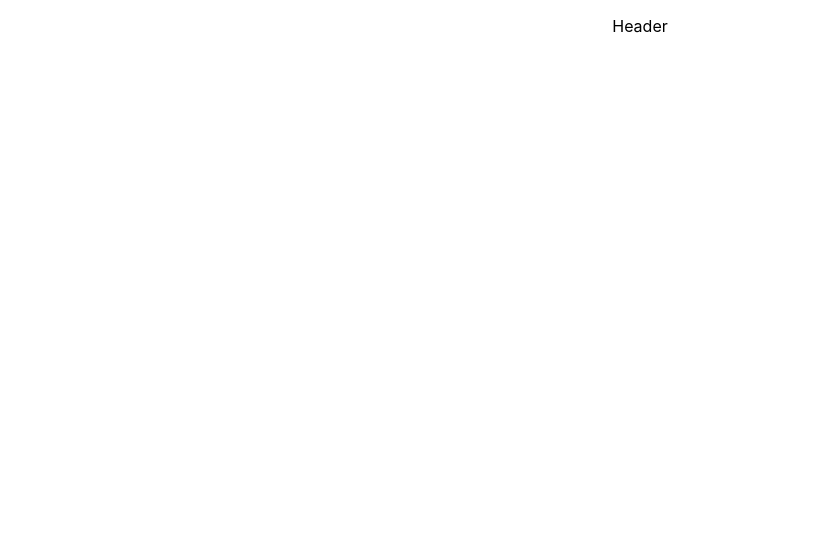
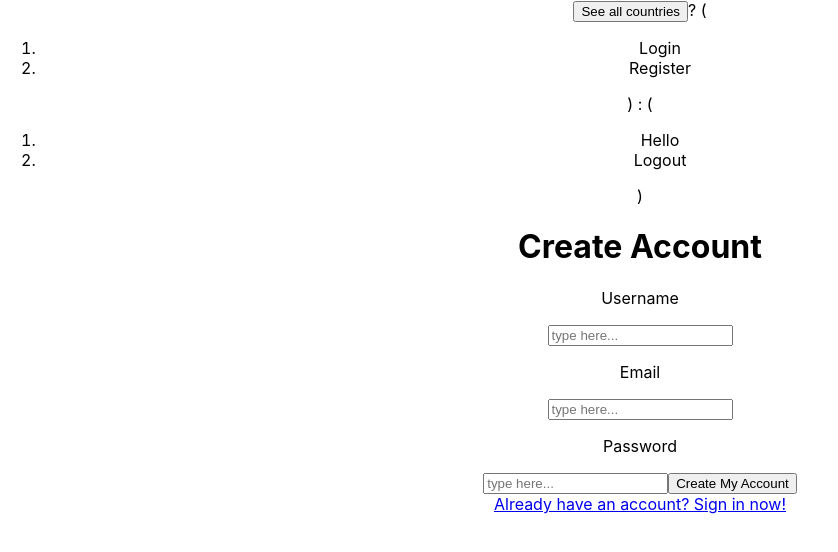
Before and after one commit to MichaelJHTaggart/gambler, a React (Create React App) app: page /#/register in a window 1280 px wide. Shown: the top 552 px of the page, without its empty margins (0-838 px from the left). Built offline with nearby package versions, Linux system fonts and the light colour scheme.

Commit message:
changes to components

```diff
--- a/src/Components/Header.js
+++ b/src/Components/Header.js
@@ -1,11 +1,41 @@
-import React from 'react'
+import React, {useState} from 'react'
+import {useDispatch} from 'react-redux';
+import axios from 'axios'
+import { Link } from 'react-router-dom'
+
 
 const Header = props => {
+ const dispatch = useDispatch()
+
+ function logoutUser() {
+  axios.delete('/auth/logout')
+    .then((res) => {
+      props.logout()
+    })
+    .catch(err => console.log(err))
+}
+
 
  return (<div>
-  <p>Header</p>
+
+  <button>See all countries</button>
+
+{}
+  ?
+ (
+  <ol>
+   <li>Login</li>
+   <li>Register</li>
+  </ol>
+ )
+  :
+ (
+  <ol>
+   <li>{`Hello`}</li>
+   <li>Logout</li>
+  </ol>
+ )
  </div>
-
  )
 }
 export default Header
--- a/src/Components/HomePage.js
+++ b/src/Components/HomePage.js
@@ -1,11 +1,33 @@
-import React from 'react'
+import React, { useState } from 'react';
+import axios from 'axios';
+
 
 const HomePage = props => {
+ const [input, setInput] = useState('')
+
+ const onSubmit = (data) => {
+  console.log(data)
+ }
+
+ function submit(){
+
+ }
 
  return (<div>
 
+  <form>
+   <input
+    placeholder="Search for a country"
+    type="text"
+    value={input}
+    onChange={e => setInput(e.target.value)}
+   ></input>
+
+  </form>
+
+  <button>Search</button>
+
  </div>
-
  )
 }
 export default HomePage
--- a/src/Components/Login.js
+++ b/src/Components/Login.js
@@ -1,8 +1,53 @@
-import React from 'react'
+import React,{useState} from 'react'
+import { Link } from 'react-router-dom'
+import axios from 'axios'
 
 const Login = props => {
 
- return (<div>
+const [email, setEmail] = useState('')
+const [password, setPassword] = useState('')
+
+function login() {
+ axios.post('/auth/login', { email, password })
+     .then(user => {
+         props.loginUser(user.id, user.username, user.email)
+         props.history.push("/")
+     })
+ setEmail('')
+ setPassword('')
+}
+
+return (<div>
+
+<h1>Sign In</h1>
+
+<p>Email</p>
+<input
+    value={email}
+    onChange={(e) => setEmail(e.target.value)}
+    type="text"
+    placeholder="type here..."
+    name="email" required
+>
+</input>
+<p>Password</p>
+<input
+    value={password}
+    onChange={(e) => setPassword(e.target.value)}
+    type="password"
+    placeholder="type here..."
+    name="password" required
+>
+</input>
+
+<button onClick={login}
+>Sign In</button>
+
+<Link to="/forgot-password">Forgot your password?</Link>
+
+<div></div>
+
+<Link to='/register'>New to Handle While? Create an account now!</Link>
 
  </div>
 
--- a/src/Components/Register.js
+++ b/src/Components/Register.js
@@ -1,9 +1,63 @@
-import React from 'react'
+import React,{useState} from 'react'
+import { Link } from 'react-router-dom'
+import axios from 'axios'
 
 const Register = props => {
 
- return (<div>
+ const [username, setUsername] = useState('')
+ const [email, setEmail] = useState('')
+ const [password, setPassword] = useState('')
 
+ function createAccount() {
+  axios.post('/auth/register', { username, email, password })
+      .then(user => {
+          props.loginUser(user.id, user.username, user.email)
+          props.history.push("/")
+      })
+  setUsername('')
+  setEmail('')
+  setPassword('')
+}
+
+return (<div>
+
+<h1>Create Account</h1>
+
+<p>Username</p>
+<input
+    value={username}
+    onChange={(e) => setUsername(e.target.value)}
+    type="text"
+    placeholder="type here..."
+    name="username" required
+>
+</input>
+
+<p>Email</p>
+<input
+    value={email}
+    onChange={(e) => setEmail(e.target.value)}
+    type="text"
+    placeholder="type here..."
+    name="email" required
+>
+</input>
+<p>Password</p>
+<input
+    value={password}
+    onChange={(e) => setPassword(e.target.value)}
+    type="password"
+    placeholder="type here..."
+    name="password" required
+>
+</input>
+
+<button onClick={createAccount}
+>Create My Account</button>
+
+<div></div>
+
+<Link to='/sign-in'>Already have an account? Sign in now!</Link>
  </div>
 
  )
--- a/src/Routes.js
+++ b/src/Routes.js
@@ -4,6 +4,7 @@ import HomePage from './Components/HomePage';
 import Login from './Components/Login';
 import Register from './Components/Register';
 import SlotMachine from './Components/SlotMachine';
+import ForgotPassword from './Components/ForgotPassword';
 
 export default (
  <Switch>
@@ -11,5 +12,6 @@ export default (
   <Route exact path='/login' component={Login} />
   <Route exact path='/register' component={Register} />
   <Route exact path='/slotmachine' component={SlotMachine} />
+  <Route exact path='/forgot-password' component={ForgotPassword} />
  </Switch>
 )
```
